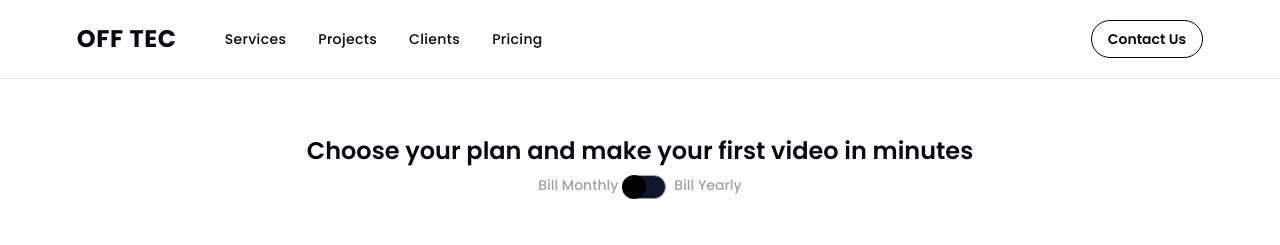
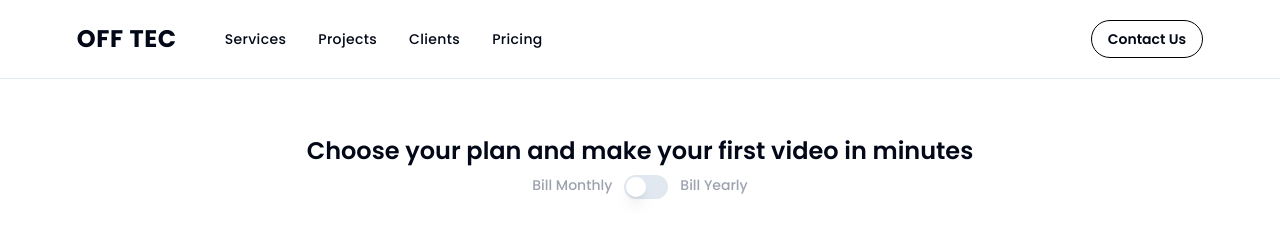
Before and after one commit to Bharat1111/offtec, a Next.js app: page /pricing in a window 1280 px wide. Shown: the top 245 px of the page. Built offline with nearby package versions, Linux system fonts and the light colour scheme.

Commit message:
bug fixes

```diff
--- a/package.json
+++ b/package.json
@@ -9,6 +9,7 @@
     "lint": "next lint"
   },
   "dependencies": {
+    "@radix-ui/react-switch": "^1.0.3",
     "@radix-ui/react-tabs": "^1.0.4",
     "@types/node": "20.4.2",
     "@types/react": "18.2.15",
--- a/src/app/pricing/page.tsx
+++ b/src/app/pricing/page.tsx
@@ -1,32 +1,17 @@
-"use client";
 import PriceCard from "@/components/PriceCard";
 import React from "react";
+import { Switch } from "@/components/ui/switch";
 
 const Pricing = () => {
-  const [checkbox, setCheckbox] = React.useState(false);
   return (
     <div className="flex flex-col gap-2 w-full md:py-14 px-[6%] items-center">
       <p className="font-semibold text-2xl">
         Choose your plan and make your first video in minutes
       </p>
-      <div className="flex">
+      <div className="flex gap-3">
         <p className="text-sm font-medium text-gray-400">Bill Monthly</p>
         {/* switch button */}
-        <div className="relative inline-block w-10 mx-2 align-middle select-none transition duration-200 ease-in">
-          <input
-            type="checkbox"
-            name="toggle"
-            id="toggle"
-            onChange={() => setCheckbox(!checkbox)}
-            className={`${
-              checkbox ? "right-0" : "right-5"
-            } absolute block w-6 h-6 rounded-full toggle-checkbox bg-black appearance-none cursor-pointer transform transition-all ease-in-out duration-300`}
-          />
-          <label
-            htmlFor="toggle"
-            className="toggle-label block overflow-hidden h-6 rounded-full bg-primary border border-gray-400 cursor-pointer"
-          ></label>
-        </div>
+        <Switch />
         <p className="text-sm font-medium text-gray-400">Bill Yearly</p>
       </div>
       <div className="flex mt-10 justify-between flex-col md:flex-row gap-8 md:gap-12">
--- a/src/components/Navbar.tsx
+++ b/src/components/Navbar.tsx
@@ -1,4 +1,5 @@
 "use client";
+import Link from "next/link";
 import React from "react";
 
 const Navbar = () => {
@@ -12,7 +13,9 @@ const Navbar = () => {
             <p className="tracking-wide font-medium ">Services</p>
             <p className="tracking-wide font-medium ">Projects</p>
             <p className="tracking-wide font-medium ">Clients</p>
-            <p className="tracking-wide font-medium ">Pricing</p>
+            <Link href="/pricing" className="tracking-wide font-medium ">
+              Pricing
+            </Link>
           </div>
         </div>
         <div className="md:flex gap-8 text-sm items-center hidden ">
--- a/src/components/home/Grid.tsx
+++ b/src/components/home/Grid.tsx
@@ -32,11 +32,8 @@ const Grid = () => {
       </div> */}
         </div>
       </div>
-      <Tabs
-        defaultValue="account"
-        className="w-full  flex flex-wrap flex-row gap-8 "
-      >
-        <TabsList className="bg-white p-0 flex ">
+      <Tabs defaultValue="account" className=" w-full  ">
+        <TabsList className="bg-white p-0     ">
           <TabsTrigger
             className=" text-sm !font-normal px-6 py-2  tracking-wide     border-gray-400 w-full data-[state=active]:text-white rounded-full data-[state=active]:border-black   data-[state=active]:bg-red-500   data-[state=active]:shadow-none outline-none cursor-default"
             value="allworks"
--- /dev/null
+++ b/src/components/ui/switch.tsx
@@ -0,0 +1,29 @@
+"use client"
+
+import * as React from "react"
+import * as SwitchPrimitives from "@radix-ui/react-switch"
+
+import { cn } from "@/lib/utils"
+
+const Switch = React.forwardRef<
+  React.ElementRef<typeof SwitchPrimitives.Root>,
+  React.ComponentPropsWithoutRef<typeof SwitchPrimitives.Root>
+>(({ className, ...props }, ref) => (
+  <SwitchPrimitives.Root
+    className={cn(
+      "peer inline-flex h-[24px] w-[44px] shrink-0 cursor-pointer items-center rounded-full border-2 border-transparent transition-colors focus-visible:outline-none focus-visible:ring-2 focus-visible:ring-ring focus-visible:ring-offset-2 focus-visible:ring-offset-background disabled:cursor-not-allowed disabled:opacity-50 data-[state=checked]:bg-primary data-[state=unchecked]:bg-input",
+      className
+    )}
+    {...props}
+    ref={ref}
+  >
+    <SwitchPrimitives.Thumb
+      className={cn(
+        "pointer-events-none block h-5 w-5 rounded-full bg-background shadow-lg ring-0 transition-transform data-[state=checked]:translate-x-5 data-[state=unchecked]:translate-x-0"
+      )}
+    />
+  </SwitchPrimitives.Root>
+))
+Switch.displayName = SwitchPrimitives.Root.displayName
+
+export { Switch }
```
Also changed, not shown: 1 other file (tests, documents, lock files or other folders).
